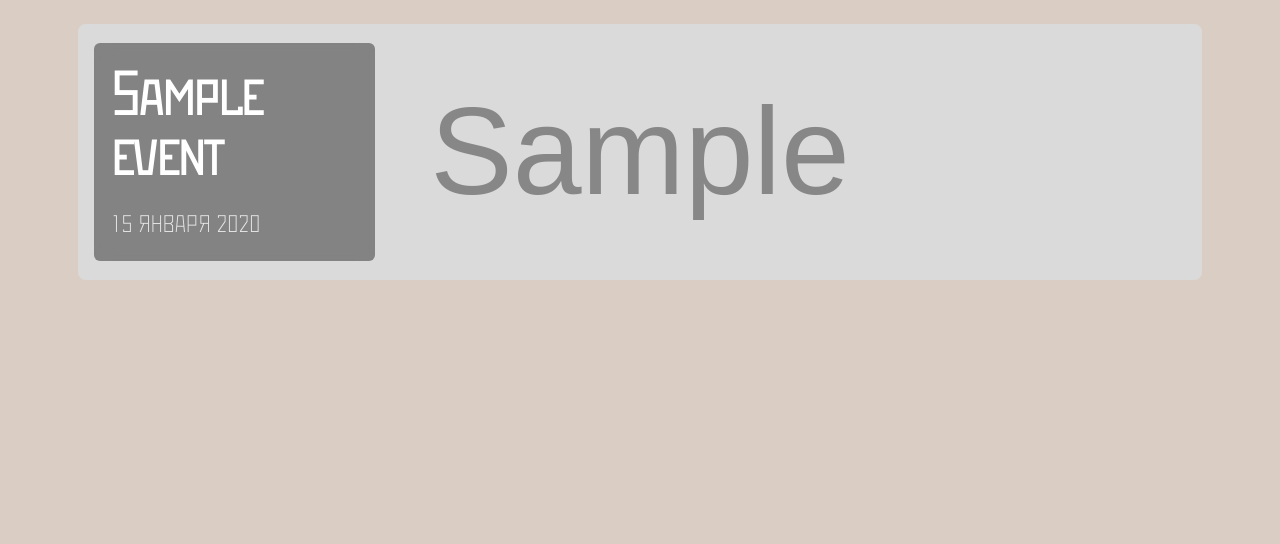
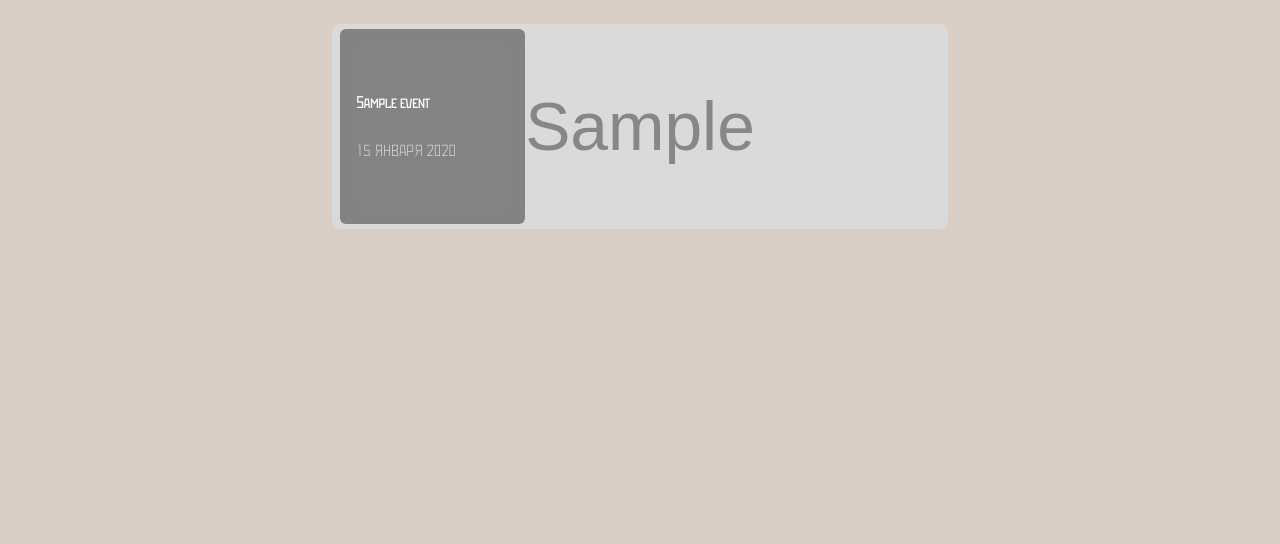
Before and after one commit to Alex-desmod/eseninbeg-site, a Django app: page / in a window 1280 px wide. Shown: the part 96-640 px from the top of the page. Run offline with Django 5.2, Linux system fonts and the light colour scheme; tables that the repository leaves empty hold one stand-in row (values such as "Sample post"); grey boxes marked "Sample" are stand-in pictures.

Commit message:
home page redesign

```diff
--- a/apps/core/templates/core/home.html
+++ b/apps/core/templates/core/home.html
@@ -3,20 +3,20 @@
 {% block title %}Some title{% endblock %}
 
 {% block content %}
-<div class="flex flex-col items-center gap-2 py-6 px-4">
+<div class="flex flex-wrap justify-center gap-4 py-6 px-4">
     {% for event in events %}
     <a href="{% url 'events:detail' slug=event.slug %}"
-       class="group relative w-[90%] h-56 md:h-72 xl:h-64 flex items-center overflow-hidden rounded-lg">
+       class="group relative w-full xl:w-[calc(50%-0.5rem)] aspect-[3/1] flex items-center overflow-hidden rounded-lg">
 
         <div class="absolute inset-0 bg-cover bg-center grayscale group-hover:grayscale-0 transition-all duration-500 ease-out group-hover:scale-105"
              style="background-image: url('{% if event.home_banner %}{{ event.home_banner.url }}{% else %}{{ event.cover_image.url }}{% endif %}');">
         </div>
 
-        <div class="relative ml-2 md:ml-4 h-[90%] w-[40%] md:h-[85%] md:w-[30%] xl:w-[25%] flex flex-col justify-center bg-black/40 backdrop-blur-sm px-2 py-2 sm:px-4 sm:py-4 rounded-md">
-            <h2 class="mb-4 text-3xl md:text-6xl font-heading font-bold tracking-tight text-white">
+        <div class="relative ml-2 h-[95%] w-[30%] flex flex-col justify-center bg-black/40 backdrop-blur-sm px-2 py-2 sm:px-4 sm:py-4 rounded-md">
+            <h2 class="mb-4 font-heading font-bold tracking-tight text-white">
                 {{ event.title }}
             </h2>
-            <p class="mt-2 font-heading font-light text-base md:text-2xl uppercase text-white/80">
+            <p class="mt-2 font-heading font-light uppercase text-white/80">
                 {% if event.date %}
                 {{ event.date|date:"j E Y" }}
                 {% elif event.is_recurring %}
--- a/apps/events/models.py
+++ b/apps/events/models.py
@@ -50,7 +50,7 @@ class Event(models.Model):
     cover_image = models.ImageField(
         'Обложка',
         upload_to='events/covers/',
-        help_text='~1000px по ширине, квадрат или 4/5, JPG/PNG'
+        help_text='~1000px width, квадрат или 5/4, JPG/PNG'
     )
     home_banner = models.ImageField(
         'Баннер на главной',
--- a/static/css/output.css
+++ b/static/css/output.css
@@ -317,6 +317,9 @@
   .inline-block {
     display: inline-block;
   }
+  .aspect-\[3\/1\] {
+    aspect-ratio: 3/1;
+  }
   .aspect-\[3\/4\] {
     aspect-ratio: 3/4;
   }
@@ -341,11 +344,11 @@
   .h-32 {
     height: calc(var(--spacing) * 32);
   }
-  .h-56 {
-    height: calc(var(--spacing) * 56);
-  }
   .h-\[90\%\] {
     height: 90%;
+  }
+  .h-\[95\%\] {
+    height: 95%;
   }
   .h-auto {
     height: auto;
@@ -374,8 +377,8 @@
   .w-\[25\%\] {
     width: 25%;
   }
-  .w-\[40\%\] {
-    width: 40%;
+  .w-\[30\%\] {
+    width: 30%;
   }
   .w-\[50\%\] {
     width: 50%;
@@ -999,24 +1002,9 @@
       height: calc(var(--spacing) * 40);
     }
   }
-  .md\:h-72 {
-    @media (width >= 48rem) {
-      height: calc(var(--spacing) * 72);
-    }
-  }
-  .md\:h-\[85\%\] {
-    @media (width >= 48rem) {
-      height: 85%;
-    }
-  }
   .md\:w-12 {
     @media (width >= 48rem) {
       width: calc(var(--spacing) * 12);
-    }
-  }
-  .md\:w-\[30\%\] {
-    @media (width >= 48rem) {
-      width: 30%;
     }
   }
   .md\:w-\[75\%\] {
@@ -1099,19 +1087,9 @@
       height: calc(var(--spacing) * 24);
     }
   }
-  .xl\:h-64 {
-    @media (width >= 80rem) {
-      height: calc(var(--spacing) * 64);
-    }
-  }
   .xl\:w-8 {
     @media (width >= 80rem) {
       width: calc(var(--spacing) * 8);
-    }
-  }
-  .xl\:w-\[25\%\] {
-    @media (width >= 80rem) {
-      width: 25%;
     }
   }
   .xl\:w-\[30\%\] {
@@ -1127,6 +1105,11 @@
   .xl\:w-\[75\%\] {
     @media (width >= 80rem) {
       width: 75%;
+    }
+  }
+  .xl\:w-\[calc\(50\%-0\.5rem\)\] {
+    @media (width >= 80rem) {
+      width: calc(50% - 0.5rem);
     }
   }
   .xl\:max-w-\[250px\] {
```
